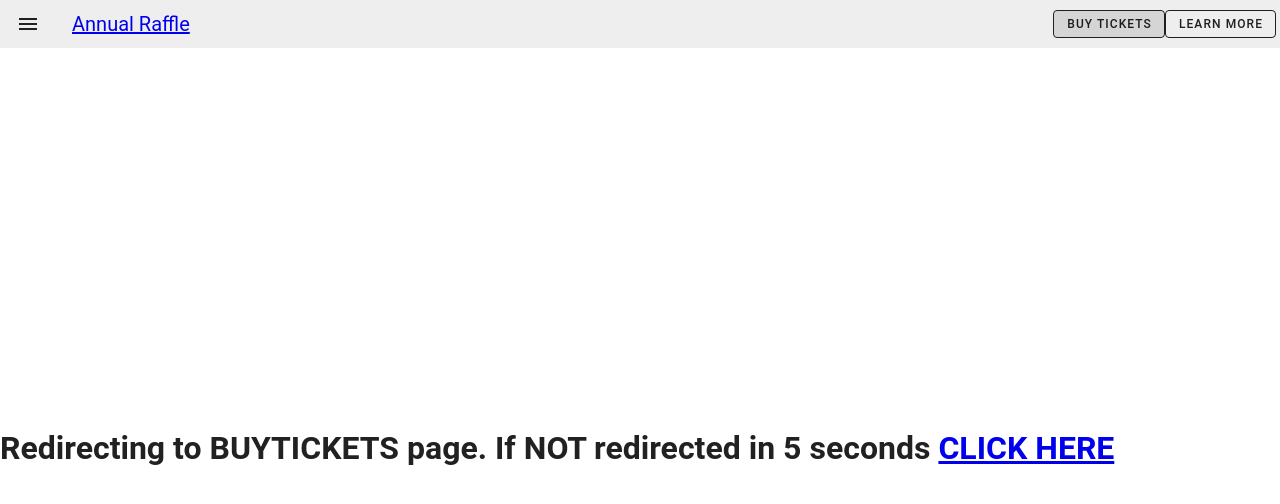
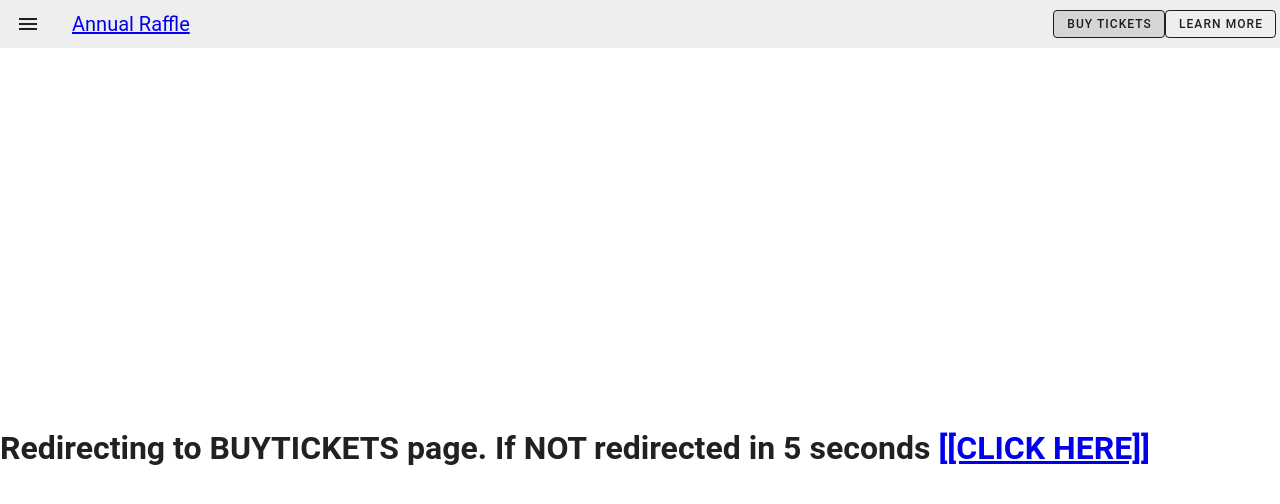
Before and after one commit to KJordan1225/vuetify-1, a Vue app: page /buytickets in a window 1280 px wide. Shown: the top 504 px of the page. Built offline with nearby package versions, Linux system fonts and the light colour scheme.

Commit message:
update redirect from BUYTICKETS page

```diff
--- a/src/views/BuyTicketsView.vue
+++ b/src/views/BuyTicketsView.vue
@@ -1,7 +1,7 @@
 <template>
     <meta http-equiv="refresh" content="3; URL=https://www.google.com/" />
     <div class="about">
-      <h1>Redirecting to BUYTICKETS page.  If NOT redirected in 5 seconds <a href="https://google.com">CLICK HERE</a></h1>
+      <h1>Redirecting to BUYTICKETS page.  If NOT redirected in 5 seconds <a href="https://google.com">[[CLICK HERE]]</a></h1>
     </div>
   </template>
 
```
